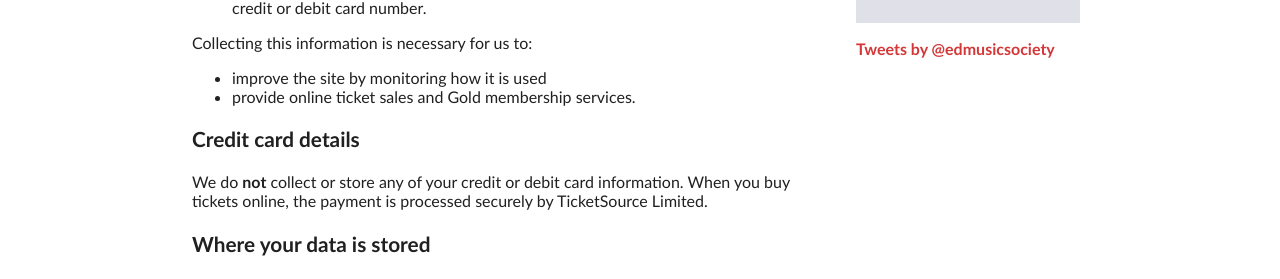
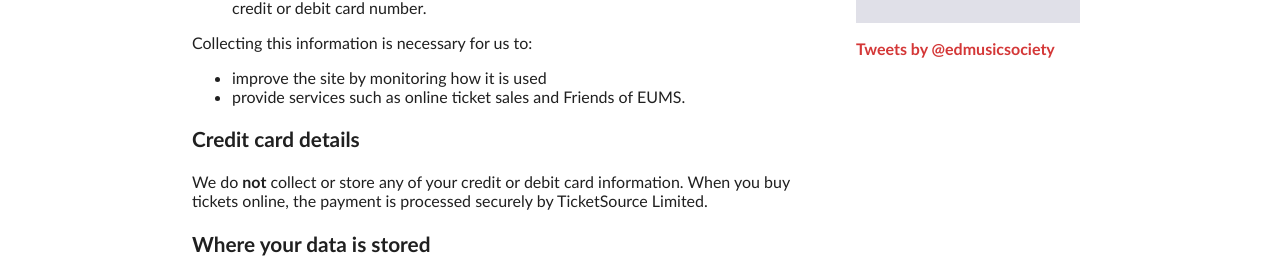
Before and after one commit to eums/website, a Jekyll site: the page built from privacy/index.markdown, in a window 1280 px wide. Shown: the part 424-703 px from the top of the page. Built offline with Jekyll 4.4.1, drawn with Linux system fonts in a browser that asks for light colours; comment, search, counter and statistics services are not loaded.

Commit message:
wording change

```diff
--- a/privacy/index.markdown
+++ b/privacy/index.markdown
@@ -18,7 +18,7 @@ This includes:
 Collecting this information is necessary for us to:
 
 * improve the site by monitoring how it is used
-* provide online ticket sales and Gold membership services.
+* provide services such as online ticket sales and Friends of EUMS.
 
 ### Credit card details
 
```
